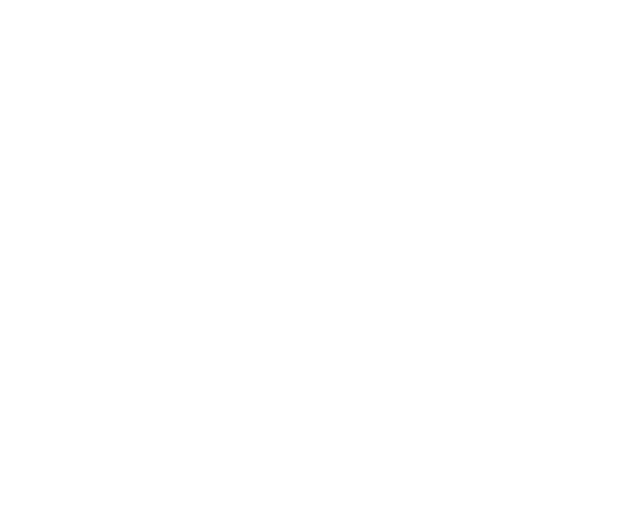
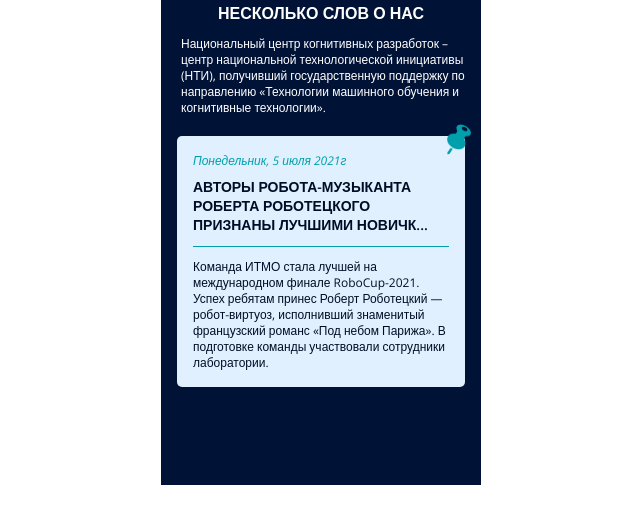
Before and after one commit to marja555/research, a React (Create React App) app: page / in a window 1280 px wide. Shown: the top 524 px of the page, without its empty margins (319-959 px from the left). Built offline with nearby package versions, Linux system fonts and the light colour scheme.

Commit message:
First version before the review

```diff
--- a/src/blocks/about-us/about-us.css
+++ b/src/blocks/about-us/about-us.css
@@ -0,0 +1,76 @@
+.about-us {
+   color: white;
+   min-height: 485px;
+   max-width: 320px;
+   margin: 0 auto;
+   background-color: #001337;
+}
+
+.about-us__title {
+   text-align: center;
+   margin: 0;
+   padding-top: 2px;
+   font-weight: 600;
+   font-size: 16px;
+   line-height: 22px;
+}
+
+.about-us__subtitle {
+   font-weight: 400;
+   font-size: 12px;
+   line-height: 16px;
+   margin: 0;
+   padding: 12px 12px 20px 20px;
+}
+
+.article__container {
+   position: relative;
+   color: #000D26;
+   background-color: #e0f0ff;
+   width: 288px;
+   margin: 0 auto 71px;
+   border-radius: 5px;
+}
+
+.article__date {
+   color: #009fac;
+   font-weight: 400;
+   font-size: 12px;
+   line-height: 1.45;
+   font-style: italic;
+   margin: 0;
+   padding-bottom: 8px;
+}
+
+.article__title {
+
+   font-weight: 600;
+   font-size: 14px;
+   line-height: 19px;
+   margin: 0;
+   padding: 0 6px 12px 0;
+   border-bottom: 1px solid #009fac;
+
+}
+
+.article__text {
+   margin: 0;
+   padding-top: 12px;
+   font-weight: 400;
+   font-size: 12px;
+   line-height: 16px;
+}
+
+.article__content {
+
+   padding: 16px;
+}
+
+.article__icon {
+   width: 24px;
+   height: 31px;
+   position: absolute;
+   left: px;
+   right: -6px;
+   top: -12px;
+}
--- a/src/blocks/page/page.css
+++ b/src/blocks/page/page.css
@@ -8,4 +8,5 @@
   padding: 0;
   max-width: 1440px;
   min-width: 320px;
+  font-family: "Open Sans", sans-serif;
 }
--- /dev/null
+++ b/src/components/AboutUs/AboutUs.jsx
@@ -0,0 +1,24 @@
+import { Article } from "./Article";
+
+export const AboutUs = () => {
+   return (
+      <>
+         <h2 className="about-us__title">НЕСКОЛЬКО СЛОВ О НАС</h2>
+         <p className="about-us__subtitle">
+            Национальный центр когнитивных разработок – центр национальной
+            технологической инициативы (НТИ), получивший государственную
+            поддержку по направлению «Технологии машинного обучения и
+            когнитивные технологии».
+         </p>
+         <Article
+            date={"Понедельник, 5 июля 2021г"}
+            title={
+               "АВТОРЫ РОБОТА-МУЗЫКАНТА РОБЕРТА РОБОТЕЦКОГО ПРИЗНАНЫ ЛУЧШИМИ НОВИЧК..."
+            }
+            text={
+               "Команда ИТМО стала лучшей на международном финале RoboCup-2021. Успех ребятам принес Роберт Роботецкий — робот-виртуоз, исполнивший знаменитый французский романс «Под небом Парижа». В подготовке команды участвовали сотрудники лаборатории."
+            }
+         />
+      </>
+   );
+};
--- /dev/null
+++ b/src/components/AboutUs/Article.jsx
@@ -0,0 +1,14 @@
+import icon from '../../images/Vector.png'
+
+export const Article = ({ date, title, text }) => {
+   return (
+      <div className="article__container">
+         <img src={icon} alt=""  className="article__icon"/>
+         <div className="article__content">
+            <p className="article__date">{date}</p>
+            <h2 className="article__title">{title}</h2>
+            <p className="article__text">{text}</p>
+         </div>
+      </div>
+   );
+};
--- /dev/null
+++ b/src/components/AboutUs/index.jsx
@@ -0,0 +1,12 @@
+import { AboutUs } from "./AboutUs";
+import React from "react";
+
+
+
+export const About = () => {
+   return (
+      <>
+      <AboutUs/>
+      </>
+   )
+}
--- a/src/components/Main.jsx
+++ b/src/components/Main.jsx
@@ -1,4 +1,6 @@
-import React from 'react';
+import React from "react";
+
+import { About } from './AboutUs/index';
 
 function Main(props) {
    return (
@@ -6,7 +8,9 @@ function Main(props) {
          <nav className="navbar"></nav>
          <header className="header"></header>
          <section className="tech"></section>
-        <article className="about-us"></article>
+         <article className="about-us">
+            <About />
+         </article>
          <section className="lab"></section>
          <section className="projects"></section>
          <section className="education"></section>
@@ -15,7 +19,7 @@ function Main(props) {
          <form className="form"></form>
          <footer className="footer"></footer>
       </>
-    )
+   );
 }
 
 export default Main;
```
Also changed, not shown: src/components/About.jsx (deleted, +0 -7 lines), src/images/Vector.png (added), src/images/pin.jpg (added). Lines whose indentation alone changed are shown as unchanged.
